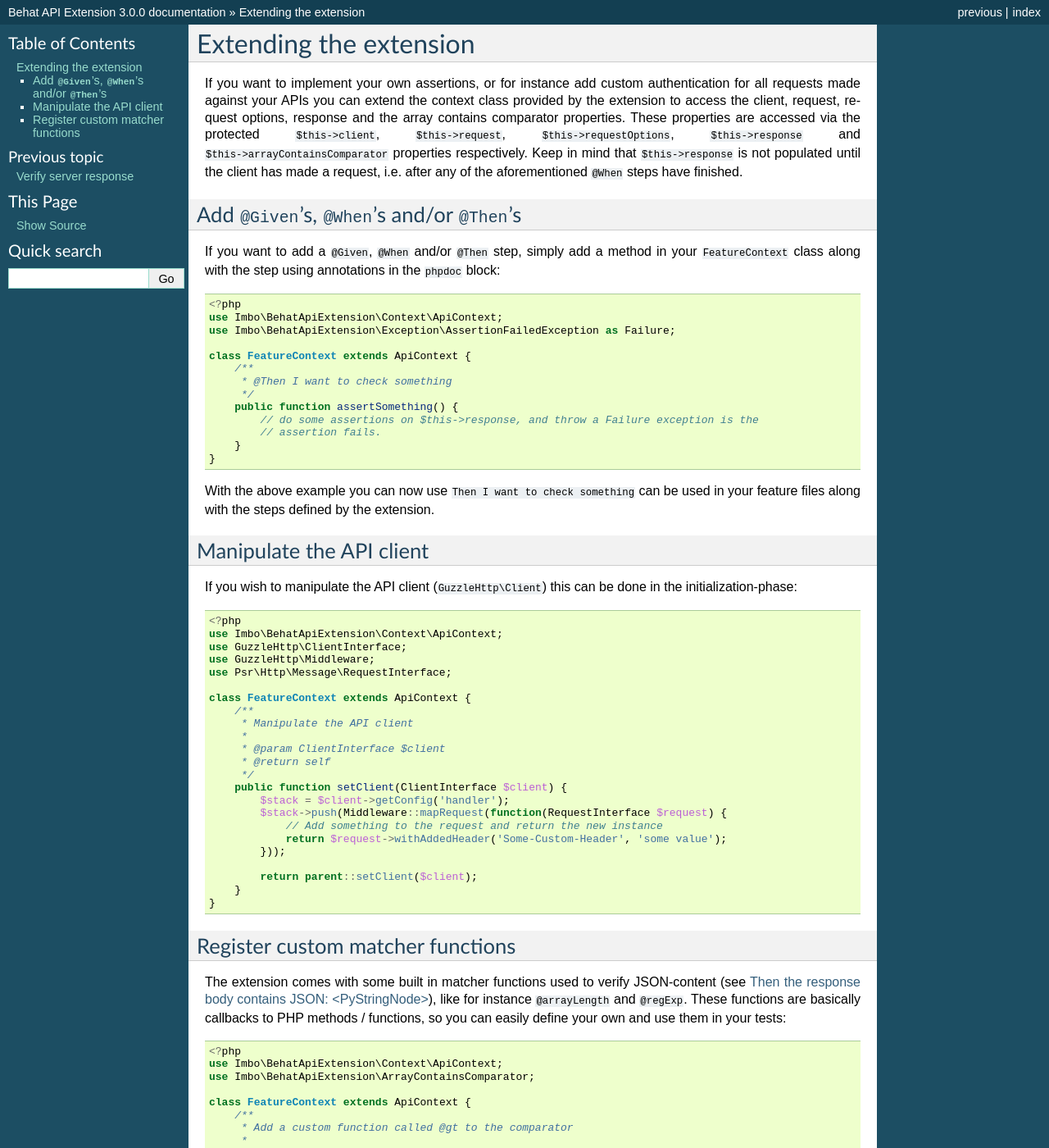
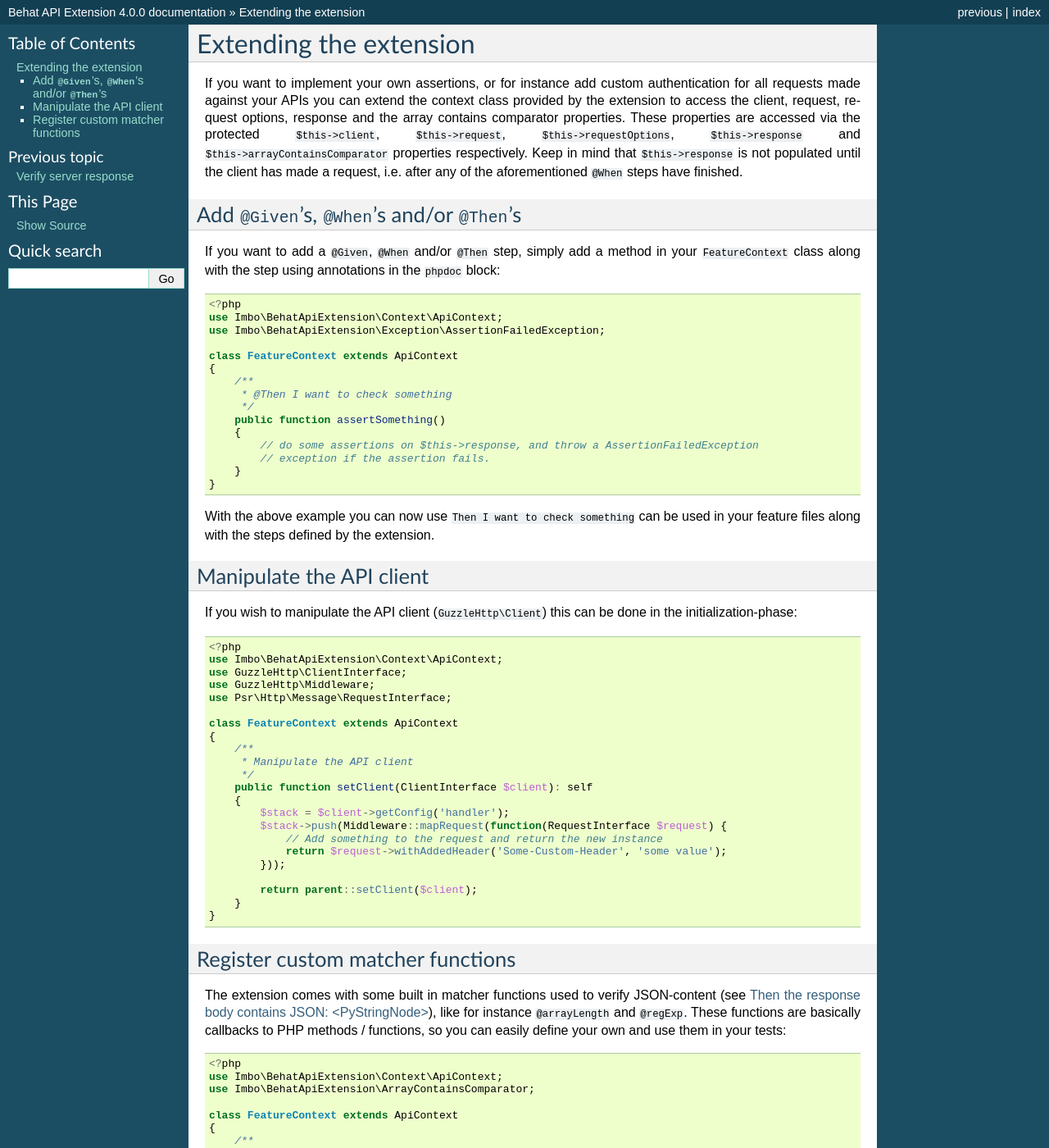
Before and after one commit to imbo/behat-api-extension, a Sphinx documentation site: the page built from docs/guide/extending-the-extension.rst, in a window 1280 px wide and 1400 px high. Shown: the whole window at 82% size. Built offline with Sphinx 7.4.7, drawn with Linux system fonts in a browser that asks for light colours; some of the changed text lies outside the part shown.

```diff
--- a/docs/conf.py
+++ b/docs/conf.py
@@ -53,9 +53,9 @@ copyright = u'2016-' + str(date.today().year) + ', Christer Edvartsen'
 # built documents.
 #
 # The short X.Y version.
-version = '3.0'
+version = '4.0'
 # The full version, including alpha/beta/rc tags.
-release = '3.0.0'
+release = '4.0.0'
 
 # The language for content autogenerated by Sphinx. Refer to documentation
 # for a list of supported languages.
--- a/docs/guide/extending-the-extension.rst
+++ b/docs/guide/extending-the-extension.rst
@@ -12,15 +12,17 @@ If you want to add a ``@Given``, ``@When`` and/or ``@Then`` step, simply add a m
 
     <?php
     use Imbo\BehatApiExtension\Context\ApiContext;
-    use Imbo\BehatApiExtension\Exception\AssertionFailedException as Failure;
+    use Imbo\BehatApiExtension\Exception\AssertionFailedException;
 
-    class FeatureContext extends ApiContext {
+    class FeatureContext extends ApiContext
+    {
         /**
          * @Then I want to check something
          */
-        public function assertSomething() {
-            // do some assertions on $this->response, and throw a Failure exception is the
-            // assertion fails.
+        public function assertSomething()
+        {
+            // do some assertions on $this->response, and throw a AssertionFailedException
+            // exception if the assertion fails.
         }
     }
 
@@ -39,14 +41,13 @@ If you wish to manipulate the API client (``GuzzleHttp\Client``) this can be don
     use GuzzleHttp\Middleware;
     use Psr\Http\Message\RequestInterface;
 
-    class FeatureContext extends ApiContext {
+    class FeatureContext extends ApiContext
+    {
         /**
          * Manipulate the API client
-         *
-         * @param ClientInterface $client
-         * @return self
          */
-        public function setClient(ClientInterface $client) {
+        public function setClient(ClientInterface $client): self
+        {
             $stack = $client->getConfig('handler');
             $stack->push(Middleware::mapRequest(function(RequestInterface $request) {
                 // Add something to the request and return the new instance
@@ -68,14 +69,13 @@ The extension comes with some built in matcher functions used to verify JSON-con
     use Imbo\BehatApiExtension\Context\ApiContext;
     use Imbo\BehatApiExtension\ArrayContainsComparator;
 
-    class FeatureContext extends ApiContext {
+    class FeatureContext extends ApiContext
+    {
         /**
          * Add a custom function called @gt to the comparator
-         *
-         * @param ArrayContainsComparator $comparator
-         * @return self
          */
-        public function setArrayContainsComparator(ArrayContainsComparator $comparator) {
+        public function setArrayContainsComparator(ArrayContainsComparator $comparator): self
+        {
             $comparator->addFunction('gt', function($num, $gt) {
                 $num = (int) $num;
                 $gt = (int) $gt;
```
Also changed, not shown: docs/installation/upgrade.rst (+17 -0 lines).
